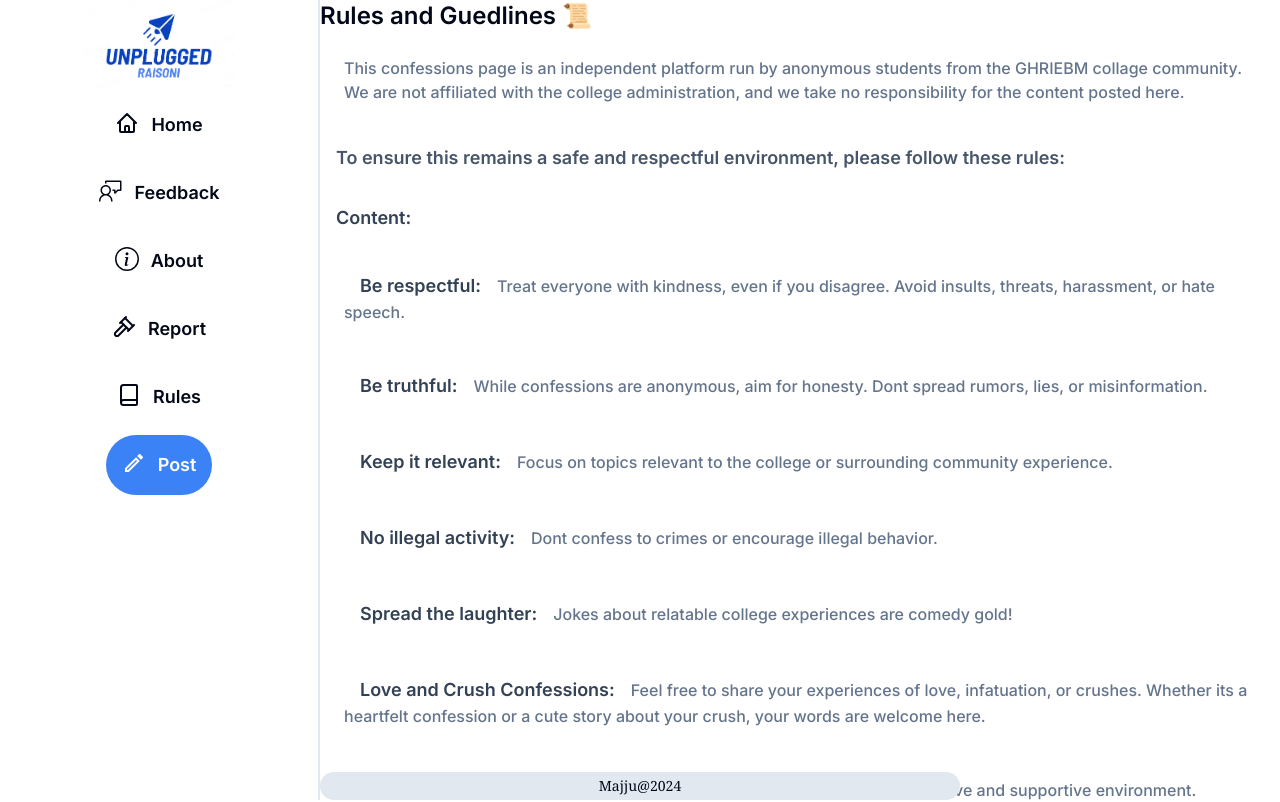
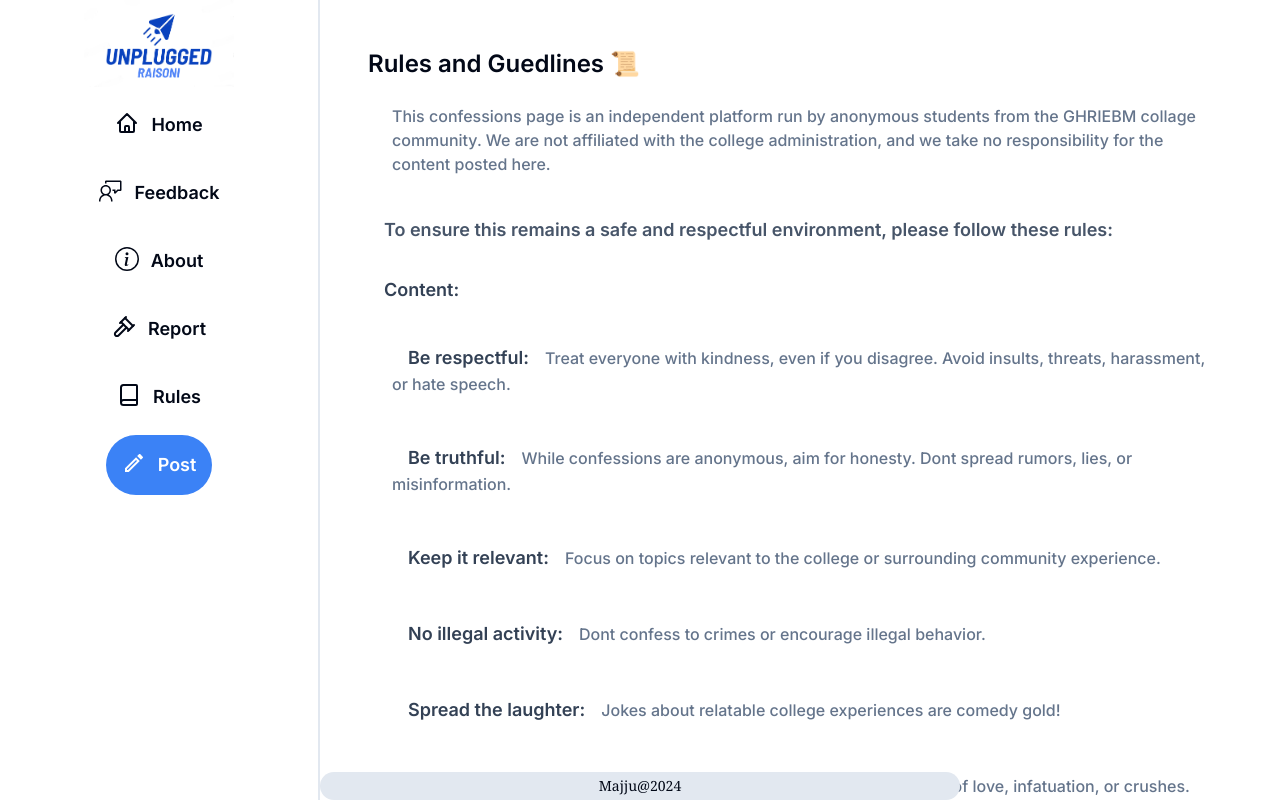
Before and after one commit to cryptomafiaPB/unplugged_raisoni, a Next.js app: page /About in a window 1280 px wide. Shown: the top 802 px of the page. Built offline with nearby package versions, Linux system fonts and the light colour scheme.

Commit message:
Update page.tsx
Same changes as prev

```diff
--- a/app/About/page.tsx
+++ b/app/About/page.tsx
@@ -7,7 +7,7 @@ function page() {
     <main className="sm:flex">
       <TopBar />
       <SideBar />
-      <div className="w-full flex flex-col sm:ml-20 md:ml-48 lg:ml-80">
+      <div className="w-full flex flex-col sm:ml-20 md:ml-48 lg:ml-80 p-4 sm:p-12">
         <h1 className="font-semibold text-2xl">Rules and Guedlines 📜</h1>
         <p className="font-medium text-base m-6 text-slate-500">
           This confessions page is an independent platform run by anonymous
```
